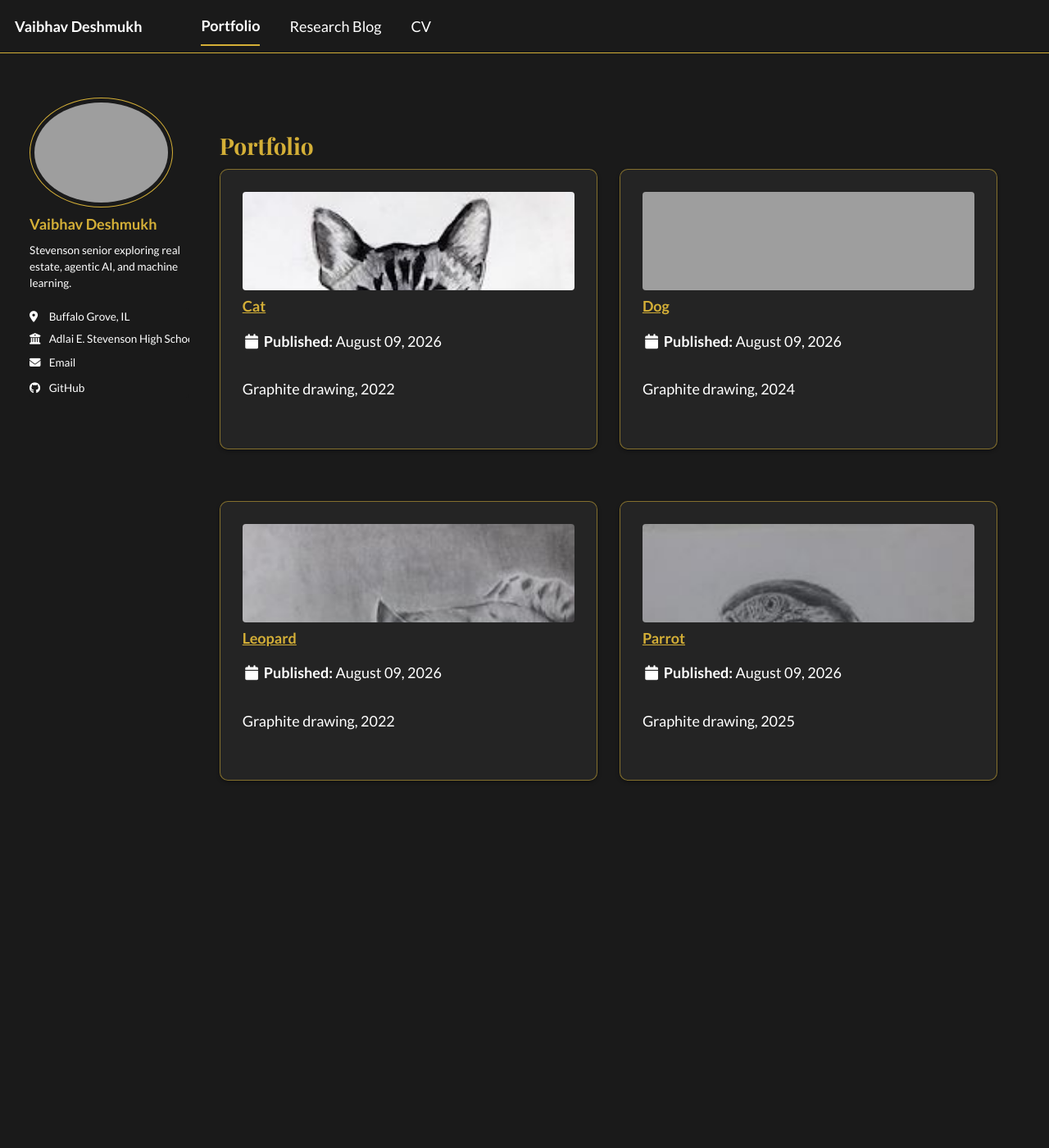
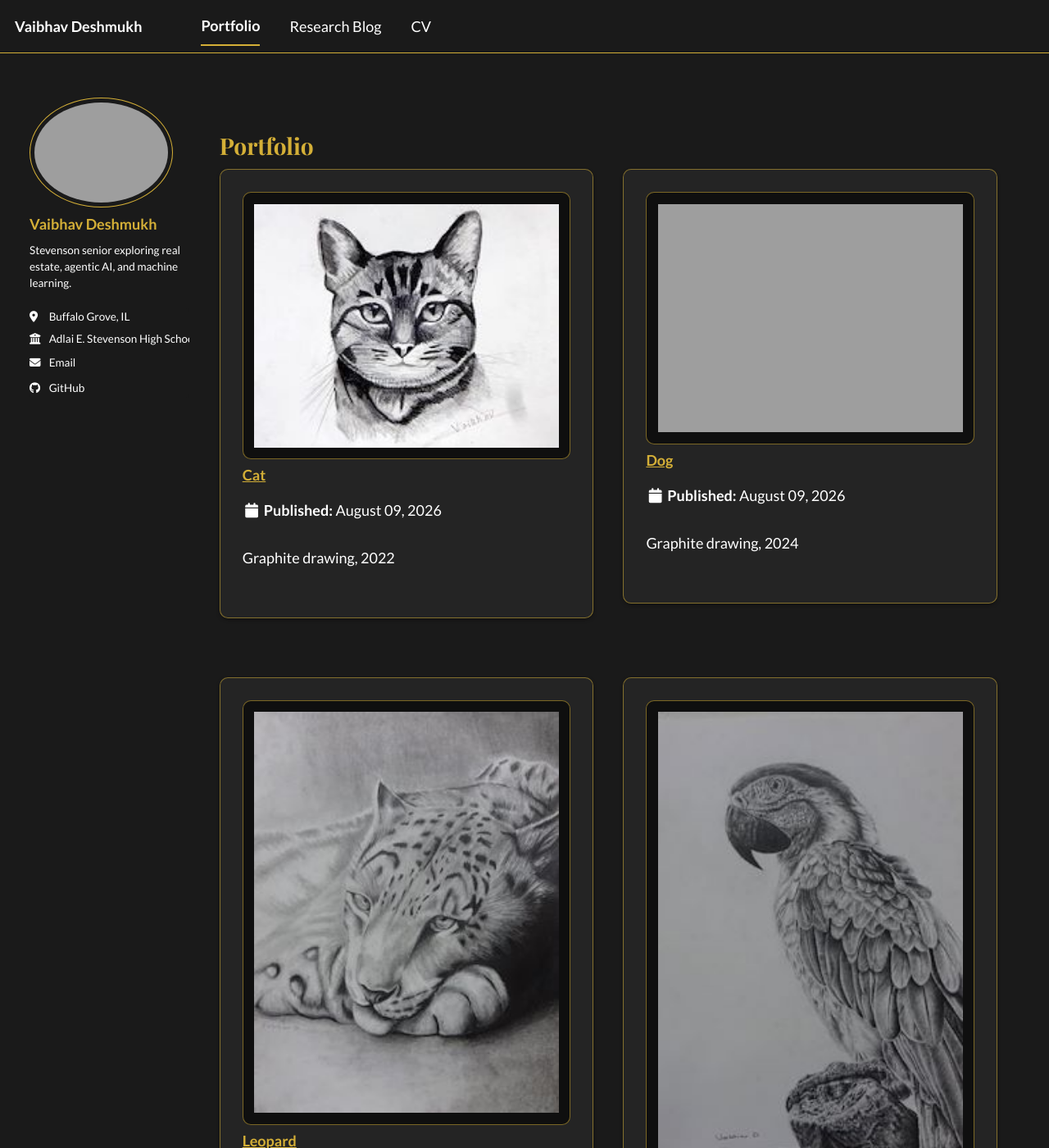
Before and after one commit to VaibhavDeshmukh1/VaibhavDeshmukh1.github.io, a Jekyll site: the page built from _pages/portfolio.html, in a window 1280 px wide and 1400 px high. Shown: the whole window at 82% size. Built offline with Jekyll 4.4.1, drawn with Linux system fonts in a browser that asks for light colours; a script bundle is joined from its source files by our own code; library files that are not in the unit come from our copies.

Commit message:
Fix portfolio image display on desktop

```diff
--- a/_includes/archive-single.html
+++ b/_includes/archive-single.html
@@ -22,7 +22,7 @@
           {% else %}
             "{{ teaser | prepend: "/images/" | prepend: base_path }}"
           {% endif %}
-          alt="">
+          alt="{{ title | strip_html | escape }}">
       </div>
     {% endif %}
 
--- a/_pages/portfolio.html
+++ b/_pages/portfolio.html
@@ -12,18 +12,3 @@ author_profile: true
   {% include archive-single.html type="grid" %}
 {% endfor %}
 </div>
-
-<style>
-  .portfolio-grid {
-    display: grid !important;
-    grid-template-columns: repeat(2, 1fr) !important;
-    gap: 1.5em !important;
-  }
-  .portfolio-grid .grid__item {
-    width: auto !important;
-    max-width: none !important;
-    margin: 0 !important;
-    float: none !important;
-    clear: none !important;
-  }
-</style>
--- a/_sass/layout/_custom.scss
+++ b/_sass/layout/_custom.scss
@@ -125,10 +125,49 @@ h6 {
   margin-top: 2rem;
 }
 
+/* Portfolio previews retain each drawing's full aspect ratio. */
+.portfolio-grid {
+  display: grid;
+  grid-template-columns: minmax(0, 1fr);
+  gap: 2rem;
+  align-items: start;
+
+  .grid__item {
+    float: none !important;
+    clear: none !important;
+    width: auto !important;
+    max-width: none !important;
+    margin: 0 !important;
+  }
+
+  .archive__item-teaser {
+    max-height: none !important;
+    padding: 0.75rem;
+    overflow: hidden;
+    background-color: #0f0f0f;
+    border: 1px solid rgba(212, 175, 55, 0.55);
+    border-radius: $custom-card-radius;
+  }
+
+  .archive__item-teaser img {
+    display: block;
+    width: 100%;
+    max-width: 100%;
+    height: auto;
+    max-height: none;
+    margin: 0 auto;
+    object-fit: contain;
+  }
+}
+
 @include breakpoint($medium) {
   #main {
     padding-right: 2rem;
     padding-left: 2rem;
+  }
+
+  .portfolio-grid {
+    grid-template-columns: repeat(2, minmax(0, 1fr));
   }
 }
 
```
